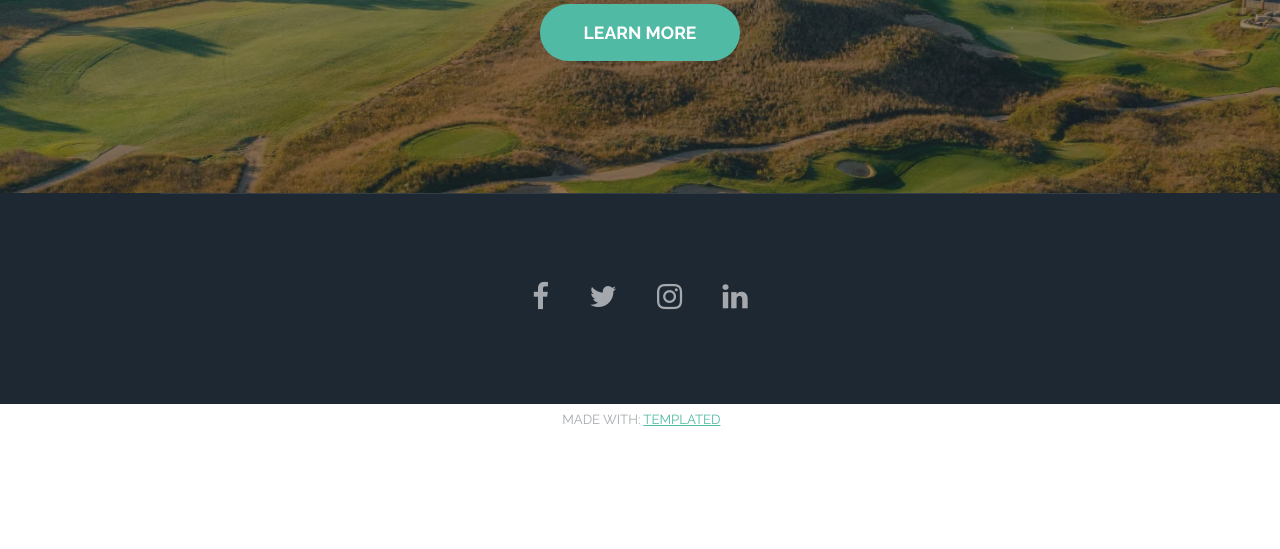
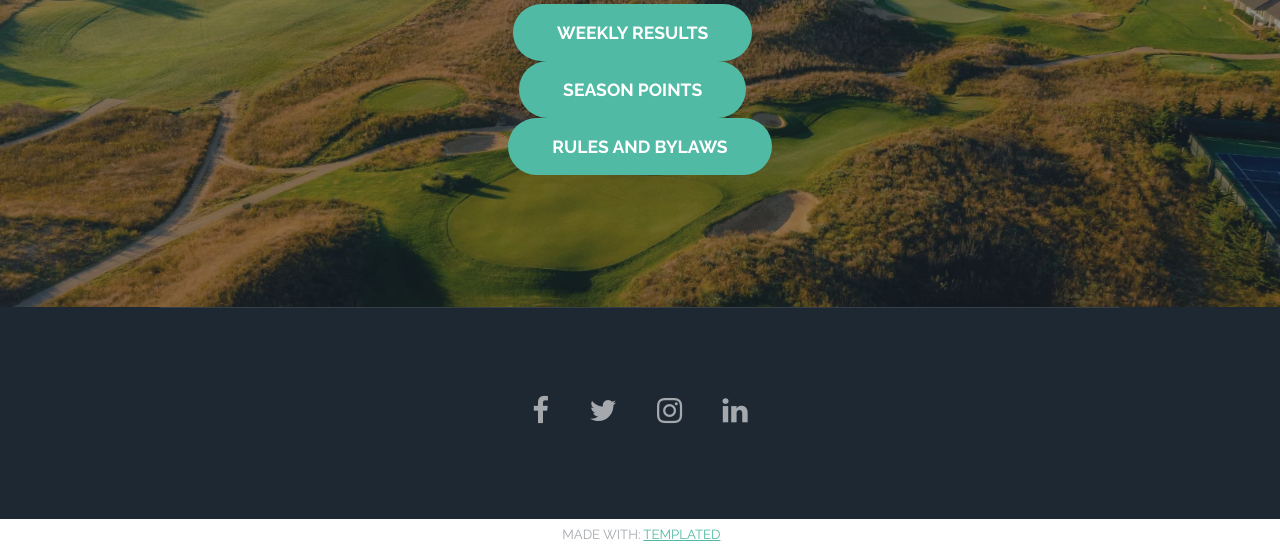
Before and after one commit to bpschmitt/glb-sim-league, a plain HTML site: page index.html in a window 1280 px wide. Shown: the part 308-857 px from the top of the page. Before the commit the page ends 800 px from the top, so only its background shows below. Drawn offline with Linux system fonts and the light colour scheme.

Commit message:
add buttons

```diff
--- a/index.html
+++ b/index.html
@@ -13,7 +13,9 @@
 					<li><a href="rules-and-bylaws.html">Rules and Bylaws</a></li>
 				</ul></nav><!-- Banner --><section id="banner"><i class="icon fa-diamond"></i>
 				<h2>GLB Sim League</h2>
-				<ul class="actions"><li><a href="#" class="button big special">Learn More</a></li>
+				<ul class="actions"><li><a href="#" class="button big special">Weekly Results</a></li>
+				<ul class="actions"><li><a href="#" class="button big special">Season Points</a></li>
+				<ul class="actions"><li><a href="#" class="button big special">Rules and Bylaws</a></li>
 				</ul></section><!-- One --><!-- <section id="one" class="wrapper style1"><div class="inner">
 					<article class="feature left"><span class="image"><img src="images/pic01.jpg" alt="" width="576" height="358"></span>
 						<div class="content">
```
